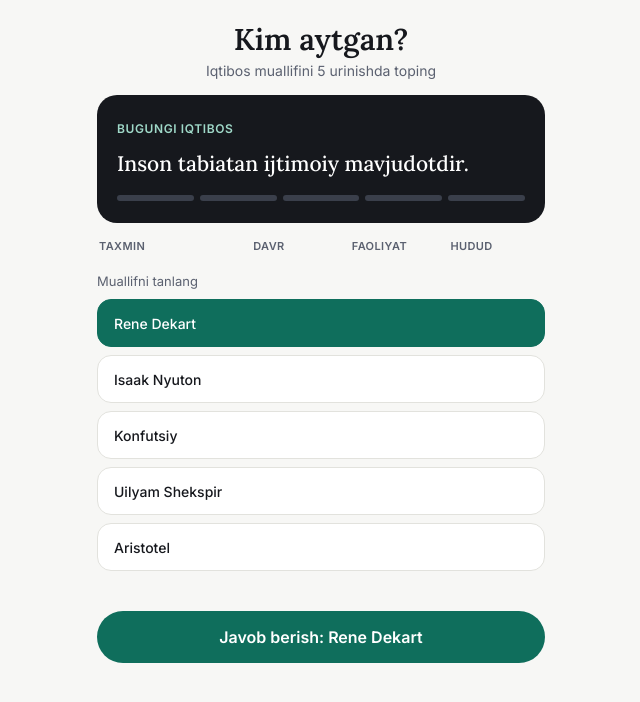
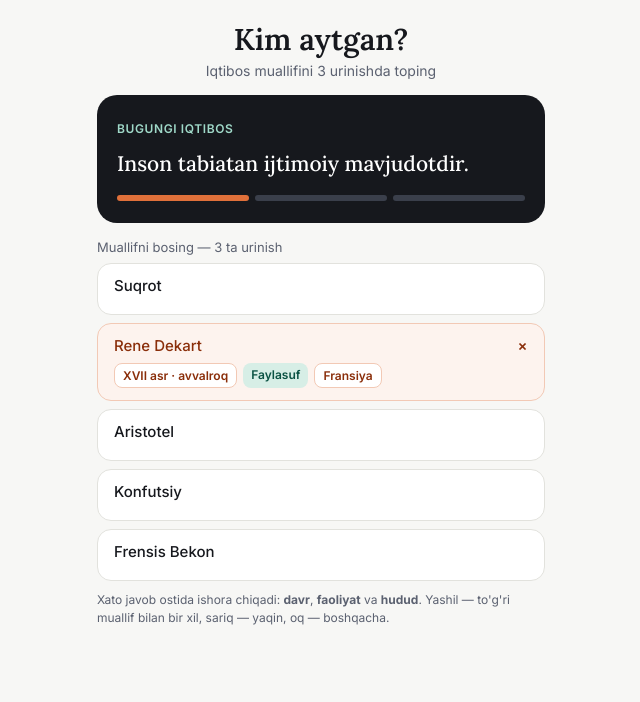
Before and after one commit to elyormirzo/sitata, a plain HTML site: page index.html in a window 1280 px wide. Both pictures are taken after a click on the button "Rene Dekart". Shown: the whole page, without its empty margins (319-959 px from the left). Drawn offline with Linux system fonts and the light colour scheme.

Commit message:
Variant tanlashni yaxshilash: 3 urinish, o'xshash variantlar, bir bosishda javob
- Urinishlar 5 tadan 3 taga tushirildi (5 variantda har doim yutib bo'lmasin)
- Noto'g'ri variantlar to'g'ri muallifga o'xshaganlardan tanlanadi
- Variant bosilishi bilan javob yuboriladi
- Xato javob tugmaning o'zida davr/faoliyat/hudud ishoralari bilan qoladi;
  alohida jadval va harf ishorasi olib tashlandi
- Xato javobda silkinish, to'g'risida sakrash animatsiyasi

Co-Authored-By: Claude Opus 5.5 <noreply@anthropic.com>
Claude-Session: https://claude.ai/code/session_01LGQd5ekqCYMKz1HfaMwQ6x

```diff
--- a/index.html
+++ b/index.html
@@ -47,26 +47,6 @@
   .urinishlar span.ishlatildi { background: #E0703A; }
   .urinishlar span.topildi { background: #3FB58F; }
 
-  /* Taxminlar jadvali */
-  .jadval-sarlavha, .qator {
-    display: grid; grid-template-columns: 1.6fr 1fr 1fr 1fr; gap: 6px;
-  }
-  .jadval-sarlavha {
-    font-size: 11px; font-weight: 600; color: var(--kulrang);
-    text-transform: uppercase; letter-spacing: .4px; padding: 0 2px 6px;
-  }
-  .qator { margin-bottom: 6px; }
-  .katak {
-    min-height: 50px; border-radius: 12px; display: flex; flex-direction: column;
-    align-items: center; justify-content: center; text-align: center;
-    font-size: 12px; font-weight: 600; padding: 4px;
-  }
-  .katak.ism { background: #fff; border: 1px solid #E8E8E3; justify-content: flex-start; flex-direction: row; text-align: left; padding: 0 10px; font-size: 13px; }
-  .katak.togri { background: var(--yashil-och); color: #0A5243; }
-  .katak.yaqin { background: var(--sariq-och); color: #6B4A00; }
-  .katak.xato  { background: var(--qizil-och); color: #8A2E0A; }
-  .katak span { font-size: 11px; font-weight: 500; }
-
   /* Kiritish va tugmalar */
   .kiritish { display: flex; flex-direction: column; gap: 10px; margin-top: 14px; }
   label { font-size: 13px; color: var(--kulrang); }
@@ -81,21 +61,34 @@
   button.ikkinchi { background: #fff; color: var(--qora); border: 1px solid var(--chegara); }
   /* Mualliflar tugmalari */
   .mualliflar { display: flex; flex-direction: column; gap: 8px; }
+  .sarlavha-kichik { font-size: 13px; color: var(--kulrang); margin: 0 0 8px; }
   .muallif {
-    height: auto; min-height: 48px; padding: 10px 16px; border-radius: 14px; text-align: left;
+    height: auto; min-height: 52px; padding: 12px 16px; border-radius: 14px; text-align: left;
     background: #fff; color: var(--qora); border: 1px solid var(--chegara);
-    font: 500 14px Inter, sans-serif; transition: background .15s, border-color .15s, transform .1s;
+    font: 500 15px Inter, sans-serif; transition: background .15s, border-color .15s, transform .1s;
+    display: flex; flex-direction: column; gap: 8px;
   }
-  .muallif:active { transform: scale(.96); }
-  .muallif.tanlandi { background: var(--yashil); color: #fff; border-color: var(--yashil); }
-  .muallif:disabled { cursor: default; background: #EDEDEA; color: #A3A6AE; text-decoration: line-through; border-color: #EDEDEA; }
-  button:disabled.asosiy { opacity: .45; cursor: default; }
+  .muallif:active:not(:disabled) { transform: scale(.98); }
+  .muallif:disabled { cursor: default; }
+  .muallif.xato-javob { background: #FDF3EE; border-color: #F2C9B5; color: #8A2E0A; }
+  .muallif.togri-javob { background: var(--yashil); border-color: var(--yashil); color: #fff; }
+  .muallif.ochiq { opacity: .45; }
+  .muallif .ism-qator { display: flex; justify-content: space-between; align-items: center; gap: 8px; width: 100%; }
+  .muallif .belgi { font-size: 13px; font-weight: 600; }
+  /* Xato javob ostidagi ishoralar: davr, faoliyat, hudud */
+  .teglar { display: flex; flex-wrap: wrap; gap: 6px; }
+  .teg { font-size: 12px; font-weight: 600; padding: 4px 8px; border-radius: 8px; }
+  .teg.togri { background: var(--yashil-och); color: #0A5243; }
+  .teg.yaqin { background: var(--sariq-och); color: #6B4A00; }
+  .teg.xato  { background: #fff; color: #8A2E0A; border: 1px solid #F2C9B5; }
+  .izoh-satr { font-size: 12px; color: var(--kulrang); margin-top: 10px; line-height: 1.5; }
+  @keyframes silkinish { 0%,100% { transform: translateX(0); } 25% { transform: translateX(-6px); } 75% { transform: translateX(6px); } }
+  @keyframes sakrash { 0% { transform: scale(1); } 50% { transform: scale(1.04); } 100% { transform: scale(1); } }
+  .silkin { animation: silkinish .3s ease 2; }
+  .sakra { animation: sakrash .4s ease; }
+  @media (prefers-reduced-motion: reduce) { .silkin, .sakra { animation: none; } }
   .xabar { min-height: 20px; font-size: 14px; color: #8A2E0A; }
 
-  .ishora {
-    margin-top: 12px; padding: 12px 14px; border-radius: 14px;
-    background: #E3F1EC; color: #0A5243; font-size: 14px;
-  }
   .natija {
     margin-top: 16px; padding: 18px; border-radius: 20px; background: #fff;
     border: 1px solid #E8E8E3; text-align: center; display: flex; flex-direction: column; gap: 12px;
@@ -109,7 +102,7 @@
 
   <header>
     <h1>Kim aytgan?</h1>
-    <p>Iqtibos muallifini 5 urinishda toping</p>
+    <p>Iqtibos muallifini 3 urinishda toping</p>
   </header>
 
   <section class="karta">
@@ -118,19 +111,12 @@
     <div class="urinishlar" id="urinishlar"></div>
   </section>
 
-  <div class="jadval-sarlavha">
-    <div>Taxmin</div><div>Davr</div><div>Faoliyat</div><div>Hudud</div>
-  </div>
-  <div id="taxminlar"></div>
+  <p class="sarlavha-kichik" id="variantSarlavha">Muallifni bosing — 3 ta urinish</p>
+  <div class="mualliflar" id="mualliflar"></div>
+  <p class="izoh-satr" id="izoh">Xato javob ostida ishora chiqadi: <b>davr</b>, <b>faoliyat</b> va <b>hudud</b>.
+    Yashil — to'g'ri muallif bilan bir xil, sariq — yaqin, oq — boshqacha.</p>
 
-  <div class="ishora yashirin" id="ishora"></div>
-
-  <form class="kiritish" id="forma">
-    <label>Muallifni tanlang</label>
-    <div class="mualliflar" id="mualliflar"></div>
-    <div class="xabar" id="xabar"></div>
-    <button type="submit" class="asosiy" id="yuborish" disabled>Javob berish</button>
-  </form>
+  <div class="xabar" id="xabar"></div>
 
   <section class="natija yashirin" id="natija">
     <h2 id="natijaSarlavha"></h2>
@@ -181,7 +167,7 @@ const IQTIBOSLAR = [
   { matn: "Inson tabiatan ijtimoiy mavjudotdir.", muallif: "Aristotel" },
 ];
 
-const MAX_URINISH = 5;
+const MAX_URINISH = 3;
 
 // ===== 3. BUGUNGI IQTIBOSNI TANLASH =====
 // 1970-yildan beri o'tgan kunlar sonini hisoblab, ro'yxat uzunligiga bo'lamiz.
@@ -191,8 +177,8 @@ const bugungi = IQTIBOSLAR[bugungiKun % IQTIBOSLAR.length];
 const togriMuallif = MUALLIFLAR[bugungi.muallif];
 
 // ===== 3a. BUGUNGI 5 TA VARIANT =====
-// To'g'ri muallif + 4 ta tasodifiy boshqa muallif. Tasodif kun raqamiga bog'liq,
-// shuning uchun hamma odamda bir kunda bir xil 5 ta variant chiqadi.
+// To'g'ri muallif + unga eng o'xshash 4 ta muallif (faoliyati, hududi yoki davri yaqin).
+// Tasodif kun raqamiga bog'liq, shuning uchun hamma odamda bir kunda bir xil 5 ta variant chiqadi.
 const VARIANTLAR_SONI = 5;
 function urugliTasodif(urug) {
   return () => {
@@ -211,10 +197,21 @@ function aralashtir(royxat, tasodif) {
   return a;
 }
 const tasodif = urugliTasodif(bugungiKun);
-const bugungiVariantlar = aralashtir([
-  bugungi.muallif,
-  ...aralashtir(Object.keys(MUALLIFLAR).filter((ism) => ism !== bugungi.muallif), tasodif).slice(0, VARIANTLAR_SONI - 1),
-], tasodif);
+function oxshashlik(ism) {
+  const m = MUALLIFLAR[ism];
+  let ball = 0;
+  if (m.kasb === togriMuallif.kasb) ball += 1;
+  if (m.yurt === togriMuallif.yurt) ball += 1;
+  if (Math.abs(m.davr - togriMuallif.davr) <= 2) ball += 1;
+  return ball;
+}
+const chalgituvchilar = Object.keys(MUALLIFLAR)
+  .filter((ism) => ism !== bugungi.muallif)
+  .map((ism) => ({ ism, ball: oxshashlik(ism) + tasodif() * 1.5 })) // biroz tasodif: har safar eng o'xshashlar emas
+  .sort((a, b) => b.ball - a.ball)
+  .slice(0, VARIANTLAR_SONI - 1)
+  .map((x) => x.ism);
+const bugungiVariantlar = aralashtir([bugungi.muallif, ...chalgituvchilar], tasodif);
 
 // ===== 4. O'YIN HOLATI (brauzer xotirasida saqlanadi) =====
 let holat = { kun: bugungiKun, taxminlar: [], tugadi: false, yutdi: false };
@@ -265,35 +262,12 @@ function chiz() {
     $("urinishlar").appendChild(s);
   }
 
-  // Taxminlar jadvali
-  $("taxminlar").innerHTML = "";
-  holat.taxminlar.forEach((ism) => {
-    const n = solishtir(ism);
-    const qator = document.createElement("div");
-    qator.className = "qator";
-    qator.innerHTML = `
-      <div class="katak ism"></div>
-      <div class="katak ${n.davr.sinf}">${n.davr.matn}<span>${n.davr.izoh}</span></div>
-      <div class="katak ${n.kasb.sinf}">${n.kasb.matn}</div>
-      <div class="katak ${n.yurt.sinf}">${n.yurt.matn}</div>`;
-    qator.querySelector(".ism").textContent = ism;
-    $("taxminlar").appendChild(qator);
-  });
-
-  // 3 ta xatodan keyin ishora: ismning birinchi harfi
-  const xatolar = holat.taxminlar.length - (holat.yutdi ? 1 : 0);
-  if (!holat.tugadi && xatolar >= 3) {
-    $("ishora").textContent = "Ishora: muallif ismi «" + bugungi.muallif[0] + "» harfidan boshlanadi.";
-    $("ishora").classList.remove("yashirin");
-  } else {
-    $("ishora").classList.add("yashirin");
-  }
-
   mualliflarniChiz();
 
   // O'yin tugaganmi?
   if (holat.tugadi) {
-    $("forma").classList.add("yashirin");
+    $("izoh").classList.add("yashirin");
+    $("variantSarlavha").textContent = "Bugungi variantlar";
     $("natija").classList.remove("yashirin");
     $("natijaSarlavha").textContent = holat.yutdi ? "Barakalla!" : "Bu safar topilmadi";
     $("natijaMatn").textContent = "Muallif: " + bugungi.muallif;
@@ -301,22 +275,20 @@ function chiz() {
 }
 
 // ===== 7. JAVOB YUBORILGANDA =====
-$("forma").addEventListener("submit", (e) => {
-  e.preventDefault();
-  const ism = tanlangan;
+// Variant bosilishi bilan javob yuboriladi.
+function javobBer(ism) {
   $("xabar").textContent = "";
-
-  if (!ism || !MUALLIFLAR[ism]) { $("xabar").textContent = "Avval muallifni tanlang."; return; }
-  if (holat.taxminlar.includes(ism)) { $("xabar").textContent = "Bu muallifni allaqachon yozgansiz."; return; }
+  if (holat.tugadi || !MUALLIFLAR[ism]) return;
+  if (holat.taxminlar.includes(ism)) { $("xabar").textContent = "Bu muallifni allaqachon tanlagansiz."; return; }
+  oxirgiTaxmin = ism;
 
   holat.taxminlar.push(ism);
   if (ism === bugungi.muallif) { holat.yutdi = true; holat.tugadi = true; }
   else if (holat.taxminlar.length >= MAX_URINISH) { holat.tugadi = true; }
 
-  tanlangan = null;
   saqlash();
   chiz();
-});
+}
 
 // ===== 8. NATIJANI ULASHISH =====
 $("ulashish").addEventListener("click", async () => {
@@ -335,8 +307,15 @@ $("ulashish").addEventListener("click", async () => {
 });
 
 // ===== 9. MUALLIFLAR TUGMALARI =====
-// Ismni yozish o'rniga bugungi 5 ta variantdan biri bosib tanlanadi.
-let tanlangan = null;
+// Bugungi 5 ta variantdan birini bosish bilan javob beriladi. Xato javob tugmaning o'zida ishora bilan qoladi.
+let oxirgiTaxmin = null; // animatsiya faqat yangi javobda o'ynasin
+
+function teg(matn, sinf) {
+  const t = document.createElement("span");
+  t.className = "teg " + sinf;
+  t.textContent = matn;
+  return t;
+}
 
 function mualliflarniChiz() {
   const quti = $("mualliflar");
@@ -344,18 +323,46 @@ function mualliflarniChiz() {
   bugungiVariantlar.forEach((ism) => {
     const b = document.createElement("button");
     b.type = "button";
-    b.className = "muallif" + (ism === tanlangan ? " tanlandi" : "");
-    b.textContent = ism;
-    b.disabled = holat.taxminlar.includes(ism);
-    b.addEventListener("click", () => {
-      tanlangan = (tanlangan === ism) ? null : ism;
-      $("xabar").textContent = "";
-      mualliflarniChiz();
-    });
+    const taxminQilingan = holat.taxminlar.includes(ism);
+    const togri = ism === bugungi.muallif;
+
+    const qator = document.createElement("span");
+    qator.className = "ism-qator";
+    const nom = document.createElement("span");
+    nom.textContent = ism;
+    qator.appendChild(nom);
+    b.appendChild(qator);
+
+    let sinf = "muallif";
+    if (togri && (holat.yutdi || holat.tugadi)) {
+      sinf += " togri-javob";
+      const belgi = document.createElement("span");
+      belgi.className = "belgi";
+      belgi.textContent = holat.yutdi ? "✓ To'g'ri" : "To'g'ri javob";
+      qator.appendChild(belgi);
+      if (oxirgiTaxmin === ism) sinf += " sakra";
+    } else if (taxminQilingan) {
+      sinf += " xato-javob";
+      const belgi = document.createElement("span");
+      belgi.className = "belgi";
+      belgi.textContent = "✗";
+      qator.appendChild(belgi);
+      const n = solishtir(ism);
+      const teglar = document.createElement("span");
+      teglar.className = "teglar";
+      teglar.appendChild(teg(n.davr.matn + (n.davr.izoh ? " · " + n.davr.izoh : ""), n.davr.sinf));
+      teglar.appendChild(teg(n.kasb.matn, n.kasb.sinf));
+      teglar.appendChild(teg(n.yurt.matn, n.yurt.sinf));
+      b.appendChild(teglar);
+      if (oxirgiTaxmin === ism) sinf += " silkin";
+    } else if (holat.tugadi) {
+      sinf += " ochiq";
+    }
+    b.className = sinf;
+    b.disabled = taxminQilingan || holat.tugadi;
+    b.addEventListener("click", () => javobBer(ism));
     quti.appendChild(b);
   });
-  $("yuborish").disabled = !tanlangan;
-  $("yuborish").textContent = tanlangan ? "Javob berish: " + tanlangan : "Javob berish";
 }
 
 chiz();
```
